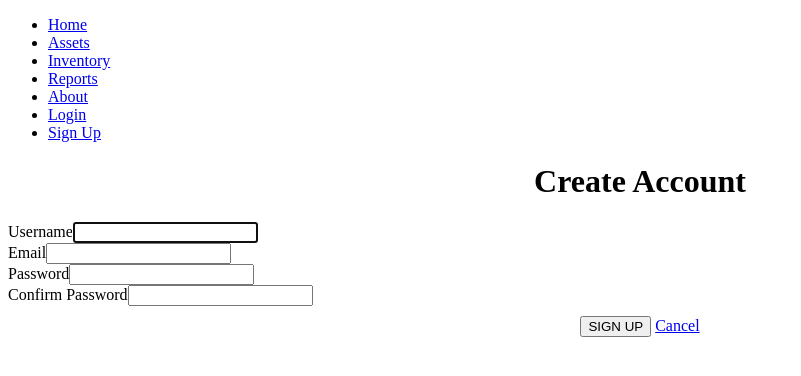
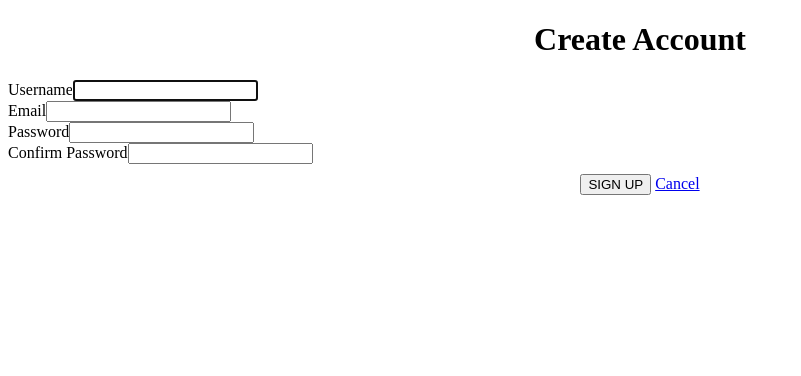
Before and after one commit to MarcoPhilip/sam-arize, a Django app: page /signup/ in a window 1280 px wide. Shown: the top 376 px of the page, without its empty margins (0-801 px from the left). Run offline with Django 5.2, Linux system fonts and the light colour scheme.

Commit message:
comment out the urls

```diff
--- a/main_app/templates/base.html
+++ b/main_app/templates/base.html
@@ -13,13 +13,13 @@
     <header>
     <nav>
         <ul>
-            <li><a href="{% url 'cat-index' %}">Home</a></li>
-            <li><a href="{% url 'toy-index' %}">Assets</a></li>
+            <!-- <li><a href="{% url 'cat-index' %}">Home</a></li> -->
+            <!-- <li><a href="{% url 'toy-index' %}">Assets</a></li>
             <li><a href="{% url 'cat-create' %}">Inventory</a></li>
             <li><a href="{% url 'toy-create' %}">Reports</a></li>
             <li><a href="{% url 'about' %}">About</a></li>
             <li><a href="{% url 'home' %}">Login</a></li>
-            <li><a href="{% url 'signup' %}">Sign Up</a></li>
+            <li><a href="{% url 'signup' %}">Sign Up</a></li> -->
         </ul>
       </nav>
     </header>
```
